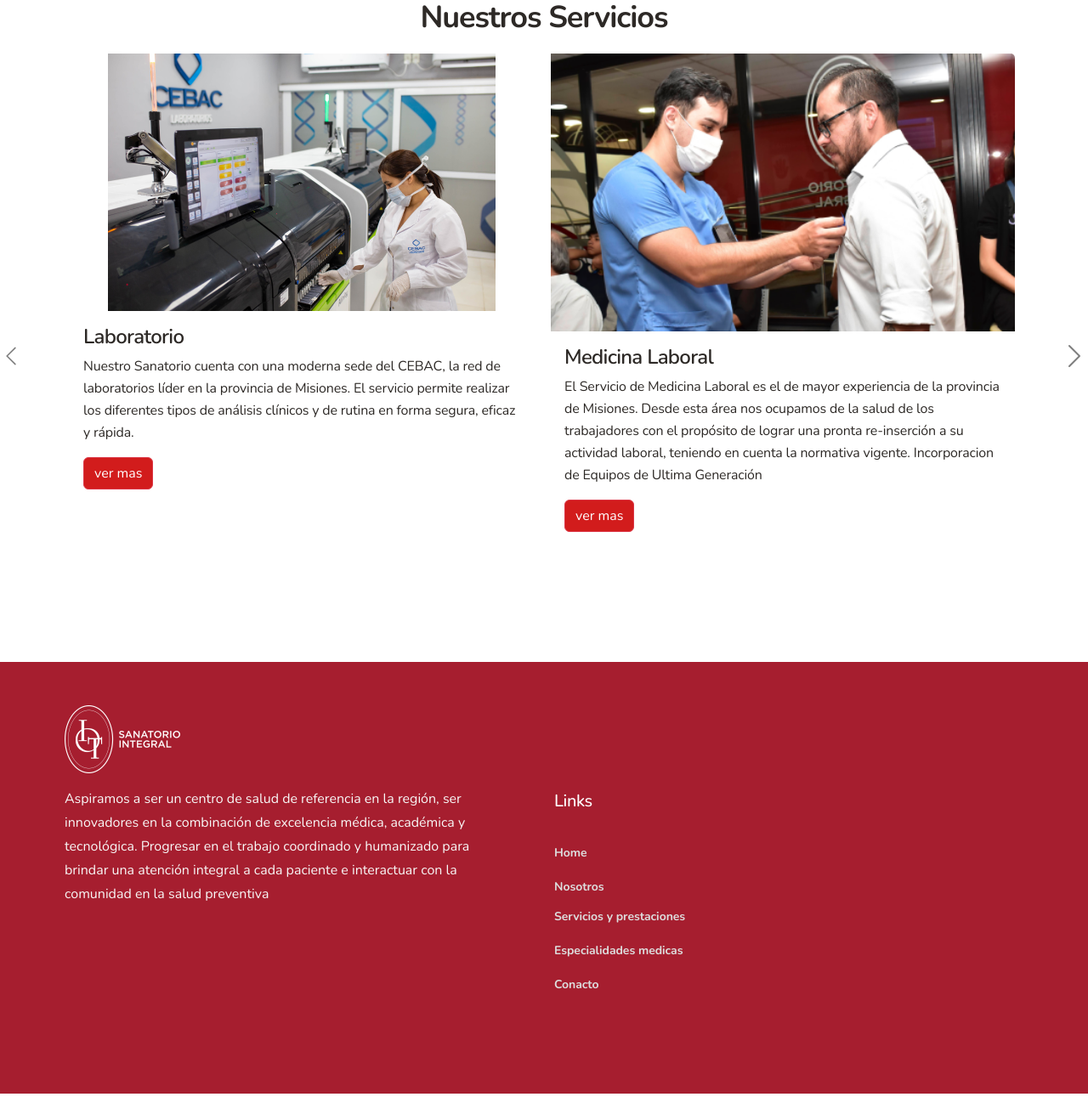
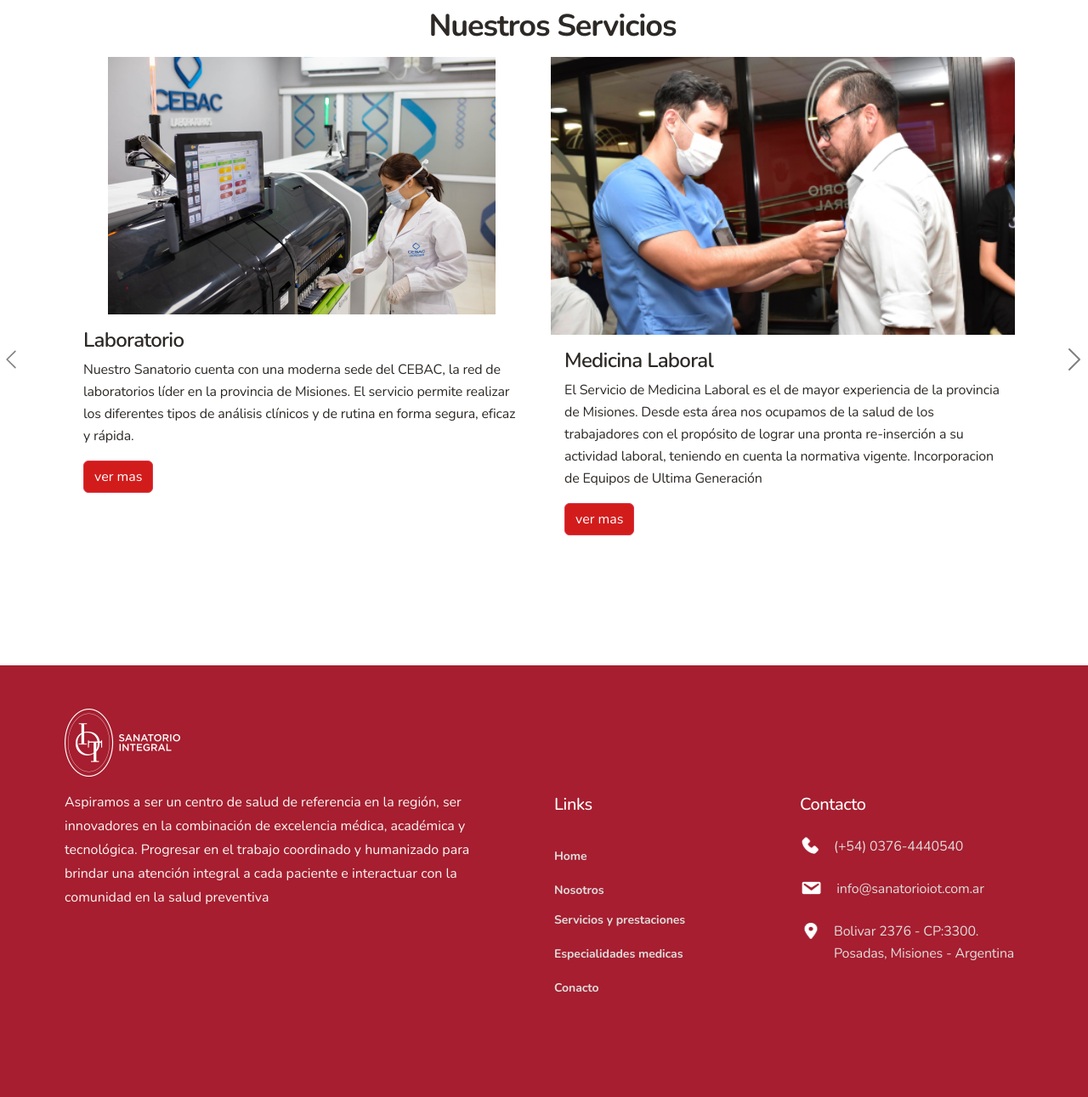
Before and after one commit to gibanez1983/iot, a PHP site: page / in a window 1280 px wide; the page is wider, and only the part inside the window is pictured. Shown: the part 1441-2732 px from the top of that part at 85% size. Run offline with PHP 8.4, Linux system fonts and the light colour scheme.

Commit message:
modificacion footer

```diff
--- a/Layouts/footer.html
+++ b/Layouts/footer.html
@@ -10,4 +10,10 @@
     <!--p class="links-med_lab"><a class="navbar-brand" href="?p=med_lab">Medicina laboral</a></p-->
     <p class="links-contacto"><a class="navbar-brand" href="?p=contacto">Conacto</a></p>
   </div>
+  <div class="footer-contacto">
+    <p class="contacto-contacto">Contacto</p>
+    <img src="imagenes/ant-design_phone-filled.png" class="tel"><p class="contacto-telefono"><a class="navbar-brand" href="index.php">(+54) 0376-4440540</a></p>
+    <img src="imagenes/dashicons_email.png" class="mail"><p class="contacto-mail"><a href="mailto:info@sanatorioiot.com.ar" >info@sanatorioiot.com.ar</a></p>
+    <img src="imagenes/direccion.png" class="dir"><p class="contacto-direccion">Bolivar 2376 - CP:3300. Posadas, Misiones - Argentina</p>
+  </div>
 </div>
--- a/css/estilo.css
+++ b/css/estilo.css
@@ -40,7 +40,11 @@ body{
   width: 100%;
 }
 
+a{
+  text-decoration-line: none;
+  color: #DDDDDD;
 
+}
 .custom-navbar{
     background: var(--primary)!important;
     display: flex;
@@ -171,7 +175,6 @@ footer{
     position: absolute;
     height: 508px;
     width: 100%;
-
     top: auto;
 
 }
@@ -329,3 +332,103 @@ flex-grow: 0;
   order: 4;
   flex-grow: 0;
 }
+.footer-contacto{
+  position: absolute;
+  width: 263px;
+  height: 195px;
+  left: 941px;
+  top: 150px;
+}
+.contacto-contacto{
+  /* Contacto */
+  position: absolute;
+  width: 86.57px;
+  height: 28px;
+  /* Nunito/Sub3/M */
+  font-family: 'Nunito';
+  font-style: normal;
+  font-weight: 500;
+  font-size: 20px;
+  line-height: 28px;
+  /* identical to box height, or 140% */
+  letter-spacing: -0.02em;
+  color: #FFFFFF;
+}
+.contacto-telefono{
+  /* (+54) 0376-4440540 */
+  position: absolute;
+  width: 170px;
+  height: 26px;
+  top: 50px;
+  left:40px;
+  /* Nunito/Body 2/R */
+  font-family: 'Nunito';
+  font-style: normal;
+  font-weight: 400;
+  font-size: 16px;
+  line-height: 26px;
+  /* identical to box height, or 162% */
+  letter-spacing: -0.18px;
+
+  color: #DDDDDD;
+}
+.contacto-mail{
+  /* info@sanatorioiot.com.ar */
+  position: absolute;
+  width: 200px;
+  height: 26px;
+  top: 100px;
+  left:30px;
+  /* Nunito/Body 2/R */
+  font-family: 'Nunito';
+  font-style: normal;
+  font-weight: 400;
+  font-size: 16px;
+  line-height: 26px;
+  /* identical to box height, or 162% */
+  display: flex;
+  align-items: center;
+  letter-spacing: -0.18px;
+
+  color: #DDDDDD;
+}
+.contacto-direccion{
+  /* Bolivar 2376 - CP:3300. Posadas, Misiones - Argentina */
+  position: absolute;
+  width: 227.93px;
+  height: 52px;
+  top: 150px;
+  left:40px;
+  /* Nunito/Body 2/R */
+  font-family: 'Nunito';
+  font-style: normal;
+  font-weight: 400;
+  font-size: 16px;
+  line-height: 26px;
+  /* or 162% */
+  letter-spacing: -0.18px;
+
+  color: #DDDDDD;
+}
+
+.tel{
+  /* ant-design:phone-filled */
+  position: absolute;
+  width: 24px;
+  height: 24px;
+  top: 50px;
+}
+
+.mail{
+  /* dashicons:email */
+  position: absolute;
+  width: 26.3px;
+  height: 24px;
+  top: 100px;
+}
+.dir{
+  position: absolute;
+  width: 26.3px;
+  height: 24px;
+  top: 150px;
+}
--- a/paginas/principal.html
+++ b/paginas/principal.html
@@ -60,7 +60,7 @@
 
         <!-- imagenes rotativas / cards -->
         <div class="col-sm container-flex ">
-            <p class="titulo_carrusel" style="margin: 2;">
+            <p class="titulo_carrusel" style="margin: 10px;">
                 Nuestros Servicios
             </p>
             <div id="SliderBv5" class="carousel slide" data-bs-ride="false">
```
Also changed, not shown: imagenes/ant-design_phone-filled.png (added), imagenes/dashicons_email.png (added), imagenes/direccion.png (added).
